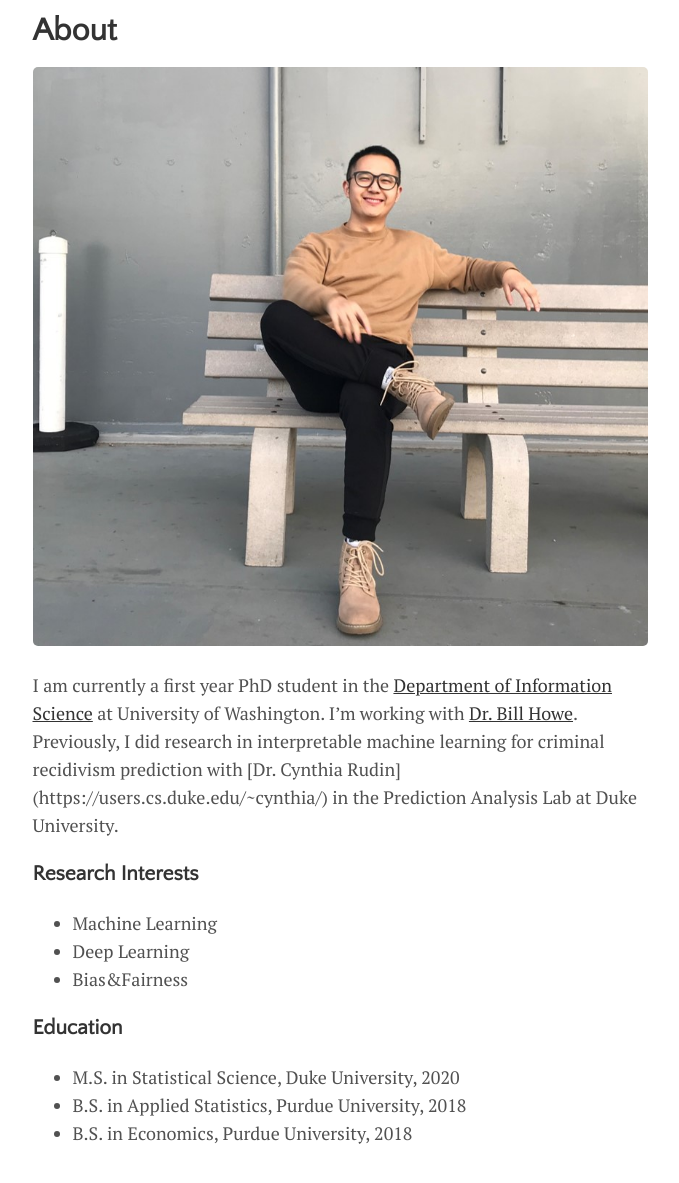
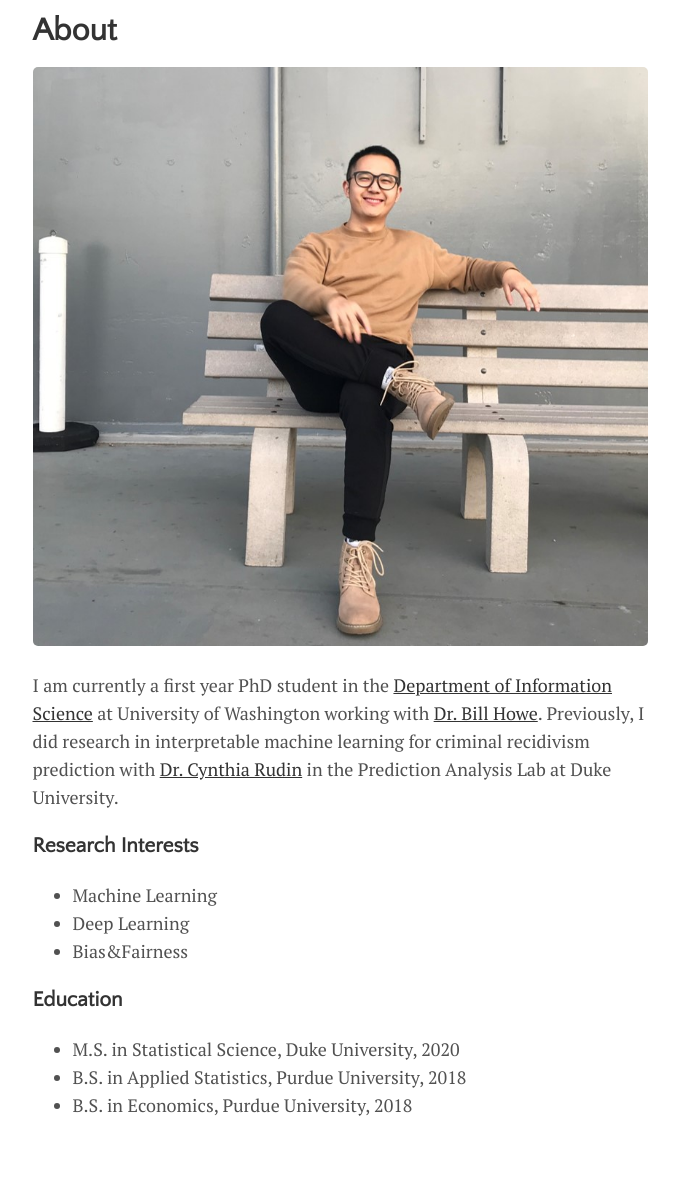
Before and after one commit to BeanHam/BeanHam.github.io, a Jekyll site: the page built from menu/about.md, in a window 1280 px wide, cut to the strip 112-1323 px from the top of the page. Shown: the top 1183 px of the strip, without its empty margins (300-979 px from the left). Built offline with Jekyll 4.4.1, drawn with Linux system fonts in a browser that asks for light colours.

Commit message:
Update about.md

```diff
--- a/menu/about.md
+++ b/menu/about.md
@@ -5,7 +5,7 @@ title: About
 
 ![plot](/assets/img/selfie.jpg)
 
-I am currently a first year PhD student in the [Department of Information Science](https://ischool.uw.edu/) at University of Washington. I'm working with [Dr. Bill Howe](https://faculty.washington.edu/billhowe/). Previously, I did research in interpretable machine learning for criminal recidivism prediction with [Dr. Cynthia Rudin] (https://users.cs.duke.edu/~cynthia/) in the Prediction Analysis Lab at Duke University.
+I am currently a first year PhD student in the [Department of Information Science](https://ischool.uw.edu/) at University of Washington working with [Dr. Bill Howe](https://faculty.washington.edu/billhowe/). Previously, I did research in interpretable machine learning for criminal recidivism prediction with [Dr. Cynthia Rudin](https://users.cs.duke.edu/~cynthia/) in the Prediction Analysis Lab at Duke University.
 
 ### Research Interests
 
```
